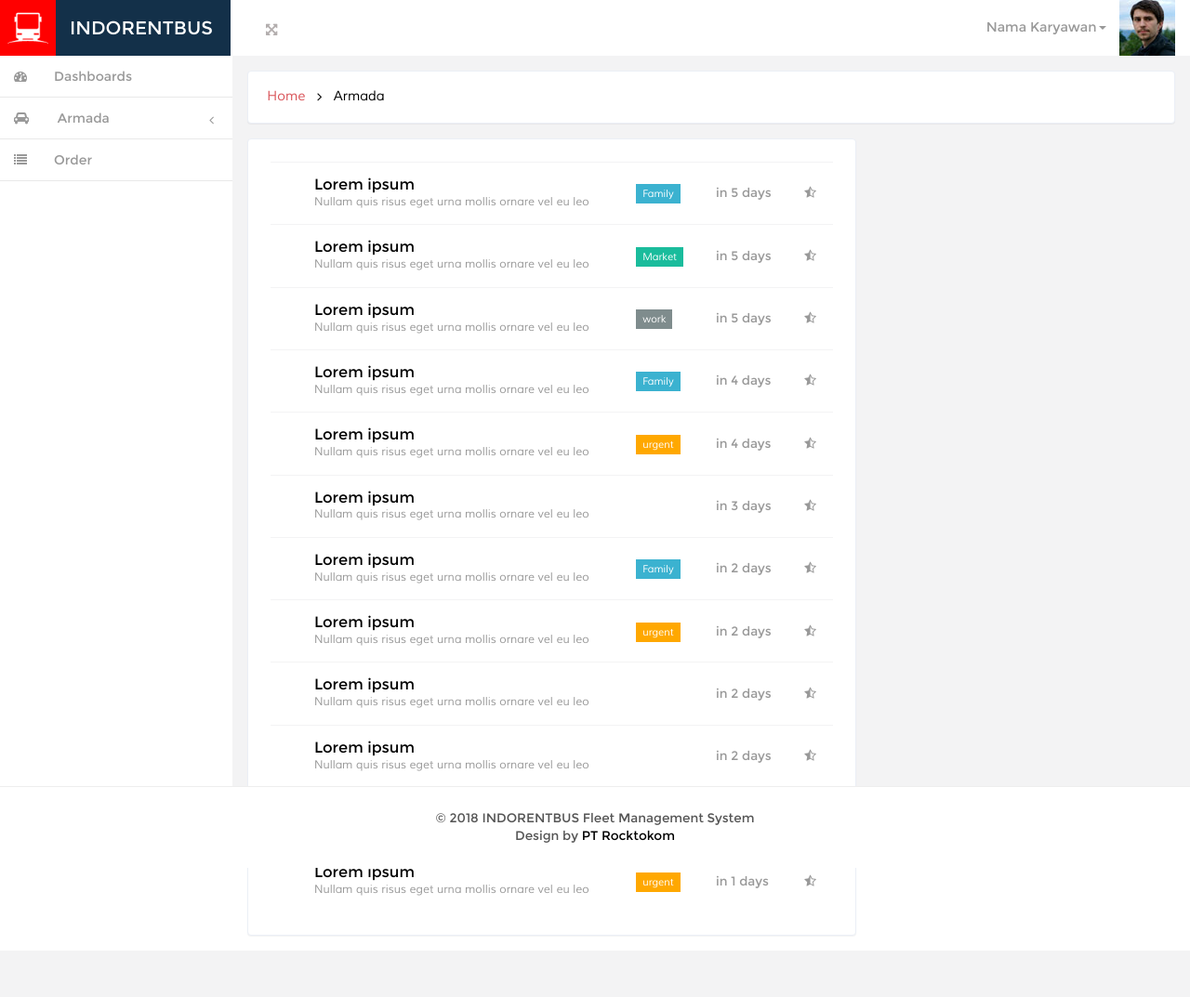
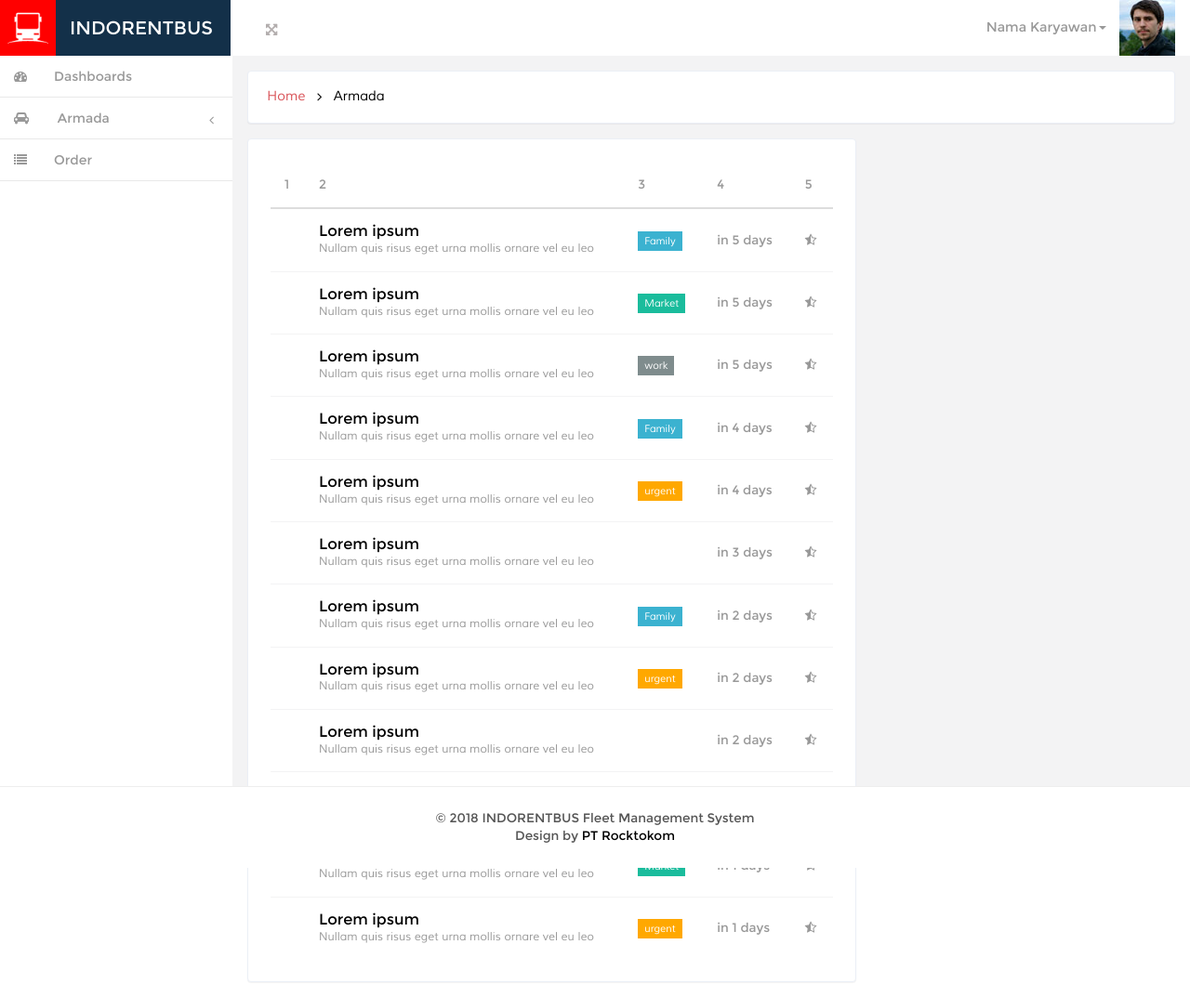
Before and after one commit to kemtol/indorentbus, a Jekyll site: the page built from laman/armada.html, in a window 1280 px wide. Shown: the whole page at 93% size. Built offline with Jekyll 4.4.1, drawn with Linux system fonts in a browser that asks for light colours; nearby versions of some CDN libraries; Markdown is read by kramdown in place of the engine named in the settings; comment, search, counter and statistics services are not loaded; before the commit the page ends 1023 px from its top, so only the background shows below that.

Commit message:
Update armada.html

```diff
--- a/laman/armada.html
+++ b/laman/armada.html
@@ -16,6 +16,15 @@ permalink: /armada/
 <div class="col-md-8 grid-form">
     <div class="grid-form1">
         <table class="table">
+	<theader>
+		<tr>
+			<td>1</td>
+			<td>2</td>
+			<td>3</td>
+			<td>4</td>
+			<td>5</td>
+		</tr>
+	</theader>
 	<tbody>
 		<tr class="table-row">
 		    <td class="table-img">
```
Lines whose indentation alone changed are shown as unchanged.
